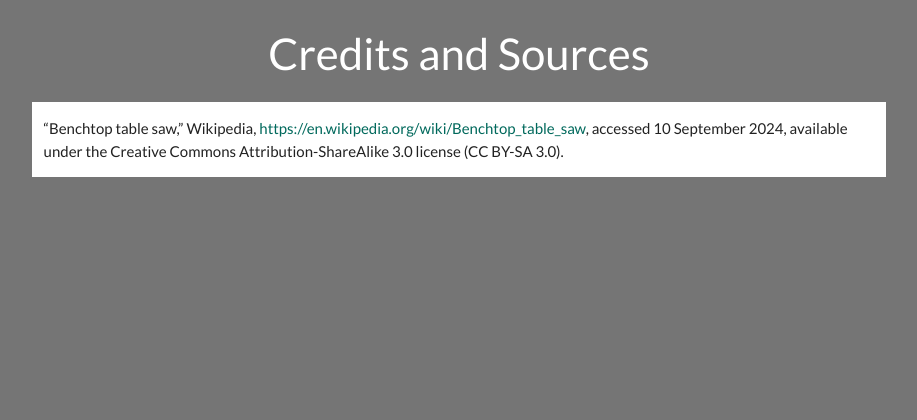
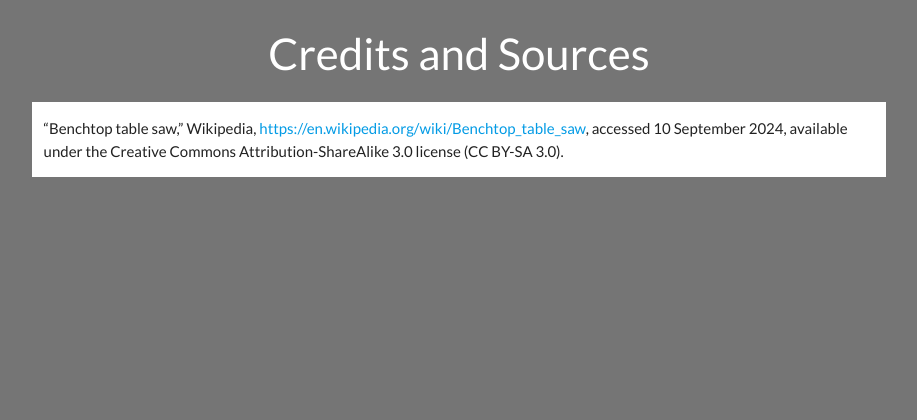
Before and after one commit to Cleg83/tool_db, a Flask app: page /credits in a window 1280 px wide. Shown: the top 420 px of the page, without its empty margins (181-1098 px from the left). Run offline with Flask 3, Linux system fonts and the light colour scheme; some libraries are stand-ins or nearby versions.

Commit message:
Remove text color specification from credits link

```diff
--- a/tool_db/templates/credits.html
+++ b/tool_db/templates/credits.html
@@ -20,7 +20,7 @@
             <ul>
                 <li>
                   “Benchtop table saw,” Wikipedia,
-                  <a href="https://en.wikipedia.org/wiki/Benchtop_table_saw" target="_blank" class="teal-text text-darken-3">
+                  <a href="https://en.wikipedia.org/wiki/Benchtop_table_saw" target="_blank">
                   https://en.wikipedia.org/wiki/Benchtop_table_saw</a>,
                   accessed 10 September 2024, available under the Creative Commons Attribution-ShareAlike 3.0 license (CC BY-SA 3.0).
                 </li>
```
